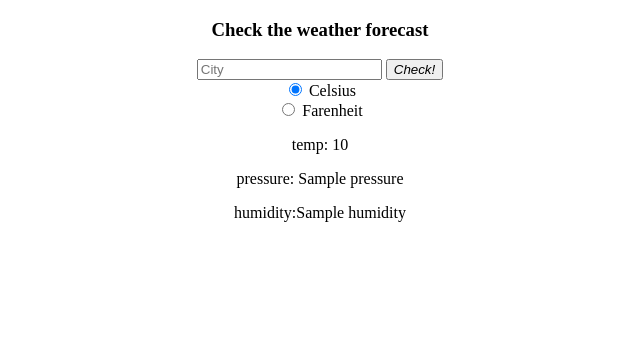
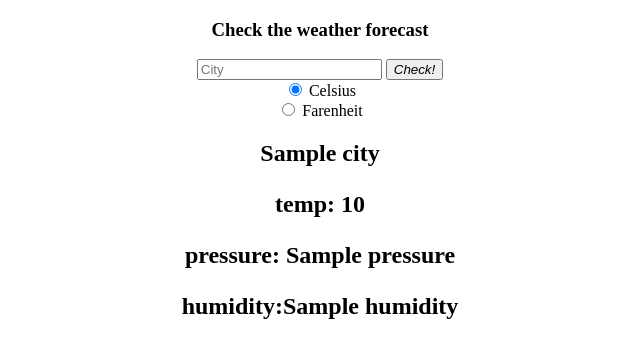
Before and after one commit to AdefemiAdeyanju/Django-weather-app, a Django app: template templates/index.html in a window 1280 px wide. Shown: the top 358 px of the page, without its empty margins (320-960 px from the left). Run offline with Django 5.2, Linux system fonts and the light colour scheme; the template is opened without the code that fills it: most values are stand-ins (such as "Sample title", 1, 10 or a date in 2020).

Commit message:
initial commit

```diff
--- a/templates/index.html
+++ b/templates/index.html
@@ -49,12 +49,14 @@
                   <div class="card shadow-0 border">
                     <div class="card-body p-4">
 
+                        {%if data.temp%}
                       <div class="d-flex flex-row align-items-center">
-                        <p>temp: {{temp}}</p>
-                        <p>pressure: {{pressure}}</p>
-                        <p>humidity:{{humidity}} </p>
+                        <h2> {{data.city}}</city>
+                        <p>temp: {{data.temp}}</p>
+                        <p>pressure: {{data.pressure}}</p>
+                        <p>humidity:{{data.humidity}} </p>
                       </div>
-
+                       {%endif%}
                     </div>
                   </div>
 
--- a/weather/views.py
+++ b/weather/views.py
@@ -15,5 +15,6 @@ def index(request):
             'humidity': str(json_data['main']['humidity']),
         }
     else:
-        city = {}
-    return render(request, 'index.html', data)
+        city=''
+        data = {}
+    return render(request, 'index.html', {'city':city, 'data':data})
```
